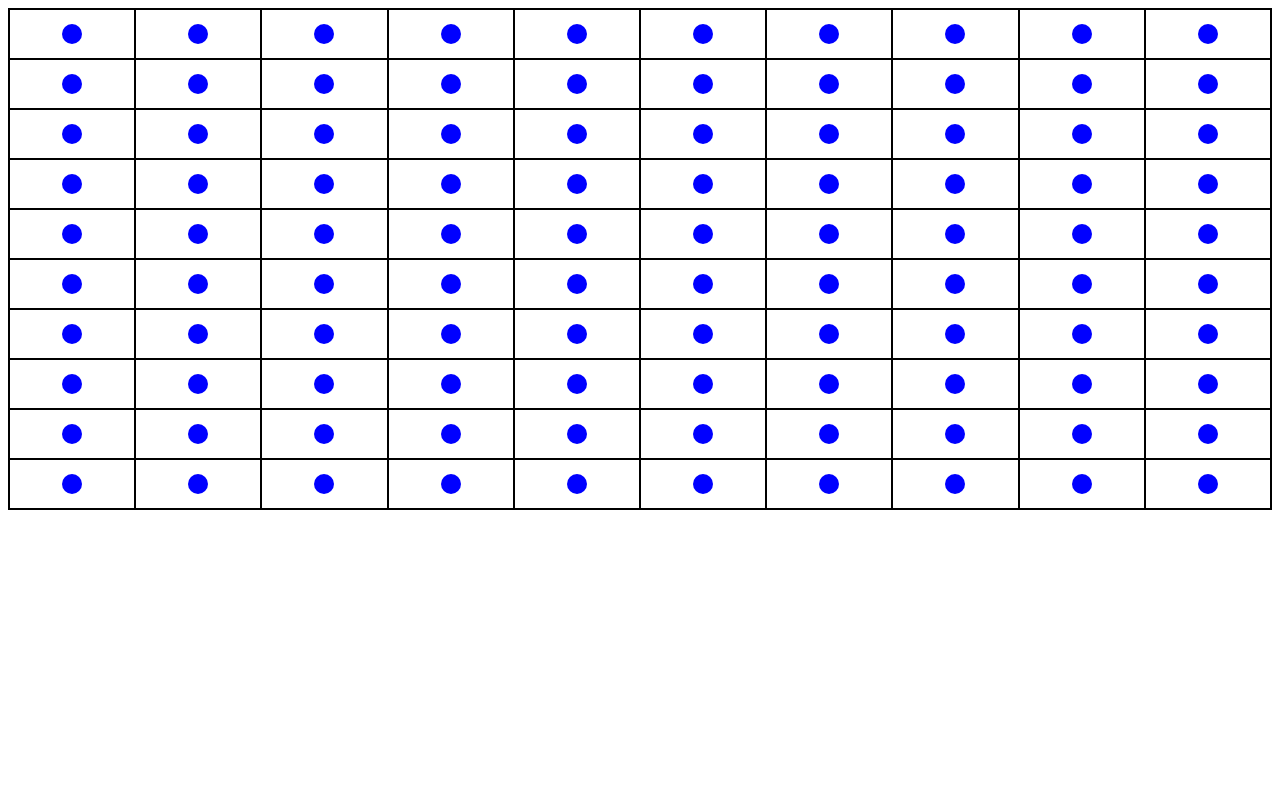
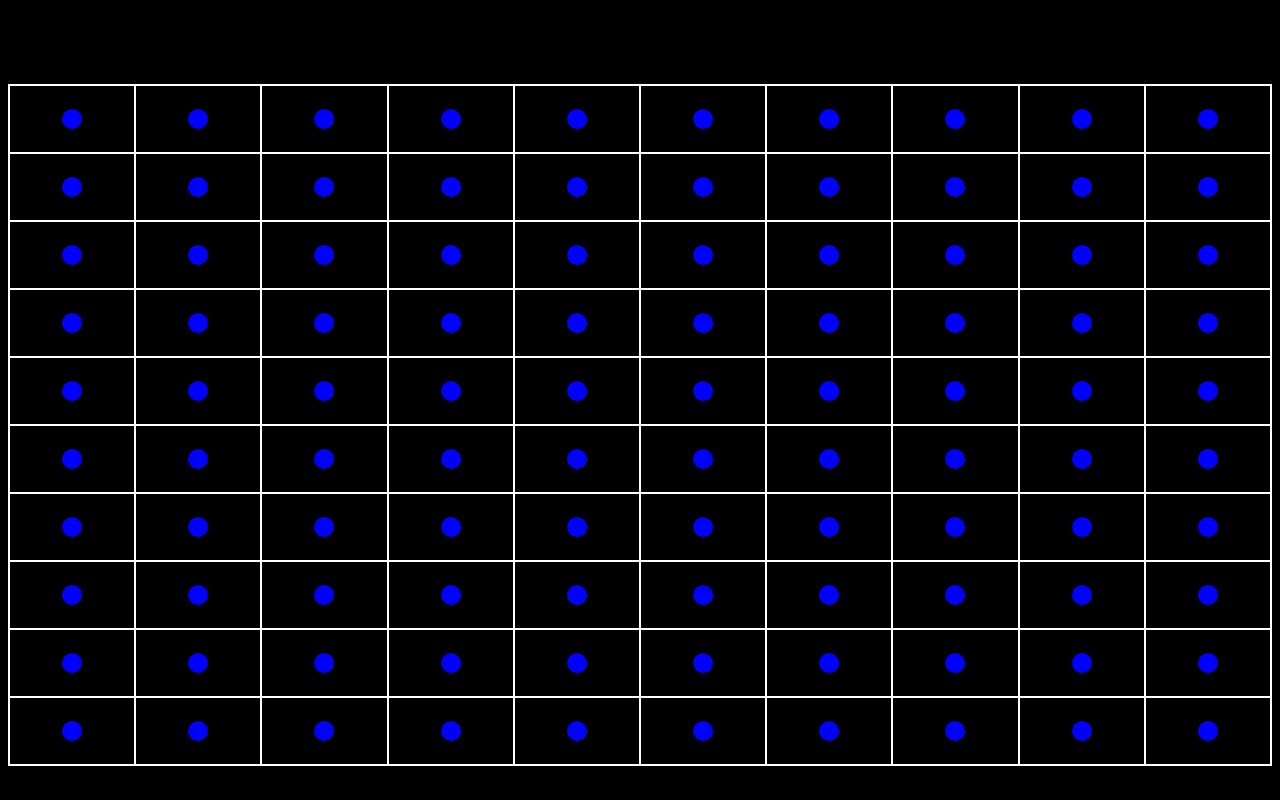
Before and after one commit to CasualProgrammer25/Game-of-Life, a plain HTML site: page index.html in a window 1280 px wide. Drawn offline with Linux system fonts and the light colour scheme.

Commit message:
fix the css and html for showing table

```diff
--- a/cells.js
+++ b/cells.js
@@ -1,10 +1,31 @@
+function createTable() {
     const rows = 10;
     const cols = 10;
     const CellsArray = [];
 
+    var table = document.getElementById('my-table');
     for (let i = 0; i < rows; i++) {
+      var row = document.createElement('tr');
+      row.className = "aRow";
+
       CellsArray[i] = [];
+
       for (let j = 0; j < cols; j++) {
         CellsArray[i][j] = 0;
+         var td = document.createElement('td');
+         tdContent= document.createElement('div');
+         tdContent.id = "circle";
+         td.appendChild(tdContent);
+         row.appendChild(td)
+      }
+      table.appendChild(row)
     }
 }
+
+var div = document.getElementById('content');
+var p = document.createElement('p');
+p.style.color = 'black';
+p.textContent = 'I was appended to the div';
+div.appendChild(p);
+
+createTable();
--- a/index.html
+++ b/index.html
@@ -1,132 +1,21 @@
+<!DOCTYPE html>
 <html>
 <head>
+    <title>Append Data to DIV</title>
     <link rel="stylesheet" href="style.css">
-        <script src="cells.js"></script>
+
 </head>
+
 <body>
-    <table class = "my-table">
-        <tr>
-            <td> <div class="circle"></div></td>
-            <td> <div class="circle"></div></td>
-            <td> <div class="circle"></div></td>
-            <td> <div class="circle"></div></td>
-            <td> <div class="circle"></div></td>
-            <td> <div class="circle"></div></td>
-            <td> <div class="circle"></div></td>
-            <td> <div class="circle"></div></td>
-            <td> <div class="circle"></div></td>
-            <td> <div class="circle"></div></td>
-        </tr>
-        <tr>
-            <td> <div class="circle"></div></td>
-            <td> <div class="circle"></div></td>
-            <td> <div class="circle"></div></td>
-            <td> <div class="circle"></div></td>
-            <td> <div class="circle"></div></td>
-            <td> <div class="circle"></div></td>
-            <td> <div class="circle"></div></td>
-            <td> <div class="circle"></div></td>
-            <td> <div class="circle"></div></td>
-            <td> <div class="circle"></div></td>
-        </tr>
-        <tr>
-            <td> <div class="circle"></div></td>
-            <td> <div class="circle"></div></td>
-            <td> <div class="circle"></div></td>
-            <td> <div class="circle"></div></td>
-            <td> <div class="circle"></div></td>
-            <td> <div class="circle"></div></td>
-            <td> <div class="circle"></div></td>
-            <td> <div class="circle"></div></td>
-            <td> <div class="circle"></div></td>
-            <td> <div class="circle"></div></td>
-        </tr>
-        <tr>
-            <td> <div class="circle"></div></td>
-            <td> <div class="circle"></div></td>
-            <td> <div class="circle"></div></td>
-            <td> <div class="circle"></div></td>
-            <td> <div class="circle"></div></td>
-            <td> <div class="circle"></div></td>
-            <td> <div class="circle"></div></td>
-            <td> <div class="circle"></div></td>
-            <td> <div class="circle"></div></td>
-            <td> <div class="circle"></div></td>
-        </tr>
-        <tr>
-            <td> <div class="circle"></div></td>
-            <td> <div class="circle"></div></td>
-            <td> <div class="circle"></div></td>
-            <td> <div class="circle"></div></td>
-            <td> <div class="circle"></div></td>
-            <td> <div class="circle"></div></td>
-            <td> <div class="circle"></div></td>
-            <td> <div class="circle"></div></td>
-            <td> <div class="circle"></div></td>
-            <td> <div class="circle"></div></td>
-        </tr>
-        <tr>
-            <td> <div class="circle"></div></td>
-            <td> <div class="circle"></div></td>
-            <td> <div class="circle"></div></td>
-            <td> <div class="circle"></div></td>
-            <td> <div class="circle"></div></td>
-            <td> <div class="circle"></div></td>
-            <td> <div class="circle"></div></td>
-            <td> <div class="circle"></div></td>
-            <td> <div class="circle"></div></td>
-            <td> <div class="circle"></div></td>
-        </tr>
-        <tr>
-            <td> <div class="circle"></div></td>
-            <td> <div class="circle"></div></td>
-            <td> <div class="circle"></div></td>
-            <td> <div class="circle"></div></td>
-            <td> <div class="circle"></div></td>
-            <td> <div class="circle"></div></td>
-            <td> <div class="circle"></div></td>
-            <td> <div class="circle"></div></td>
-            <td> <div class="circle"></div></td>
-            <td> <div class="circle"></div></td>
-        </tr>
-        <tr>
-            <td> <div class="circle"></div></td>
-            <td> <div class="circle"></div></td>
-            <td> <div class="circle"></div></td>
-            <td> <div class="circle"></div></td>
-            <td> <div class="circle"></div></td>
-            <td> <div class="circle"></div></td>
-            <td> <div class="circle"></div></td>
-            <td> <div class="circle"></div></td>
-            <td> <div class="circle"></div></td>
-            <td> <div class="circle"></div></td>
-        </tr>
-        <tr>
-            <td> <div class="circle"></div></td>
-            <td> <div class="circle"></div></td>
-            <td> <div class="circle"></div></td>
-            <td> <div class="circle"></div></td>
-            <td> <div class="circle"></div></td>
-            <td> <div class="circle"></div></td>
-            <td> <div class="circle"></div></td>
-            <td> <div class="circle"></div></td>
-            <td> <div class="circle"></div></td>
-            <td> <div class="circle"></div></td>
-        </tr>
-        <tr>
-            <td> <div class="circle"></div></td>
-            <td> <div class="circle"></div></td>
-            <td> <div class="circle"></div></td>
-            <td> <div class="circle"></div></td>
-            <td> <div class="circle"></div></td>
-            <td> <div class="circle"></div></td>
-            <td> <div class="circle"></div></td>
-            <td> <div class="circle"></div></td>
-            <td> <div class="circle"></div></td>
-            <td> <div class="circle"></div></td>
-        </tr>
+  <div id='content' >
+    <p style='color:black;'>I existed before</p>
+  </div>
+
+  <table id='my-table'>
 
   </table>
 
+ <script src="./cells.js"></script>
+
 </body>
 </html>
--- a/style.css
+++ b/style.css
@@ -1,28 +1,32 @@
 body {
-  background-color: white;
+  background-color: black;
 }
 
-.my-table {
+#my-table {
   border-collapse: collapse;
   width: 100%;
 }
 
-.my-table th,
+#my-table th,
 
-.my-table td {
-  border: 2px solid black;
+td {
+  border: 2px solid white;
    width: 20px; /* Set desired square size */
    height: 50px; /* Same value as width for a square cell */
   padding: 8px;
 }
 
-.my-table th {
+.aRow {
   border: 2px solid black;
-
   text-align: left;
 }
-.circle {
 
+tr {
+  border: 2px solid black;
+  text-align: left;
+}
+
+#circle {
   width: 20px;
   height: 20px;
   border-radius: 50%;
```
Lines whose indentation alone changed are shown as unchanged.
